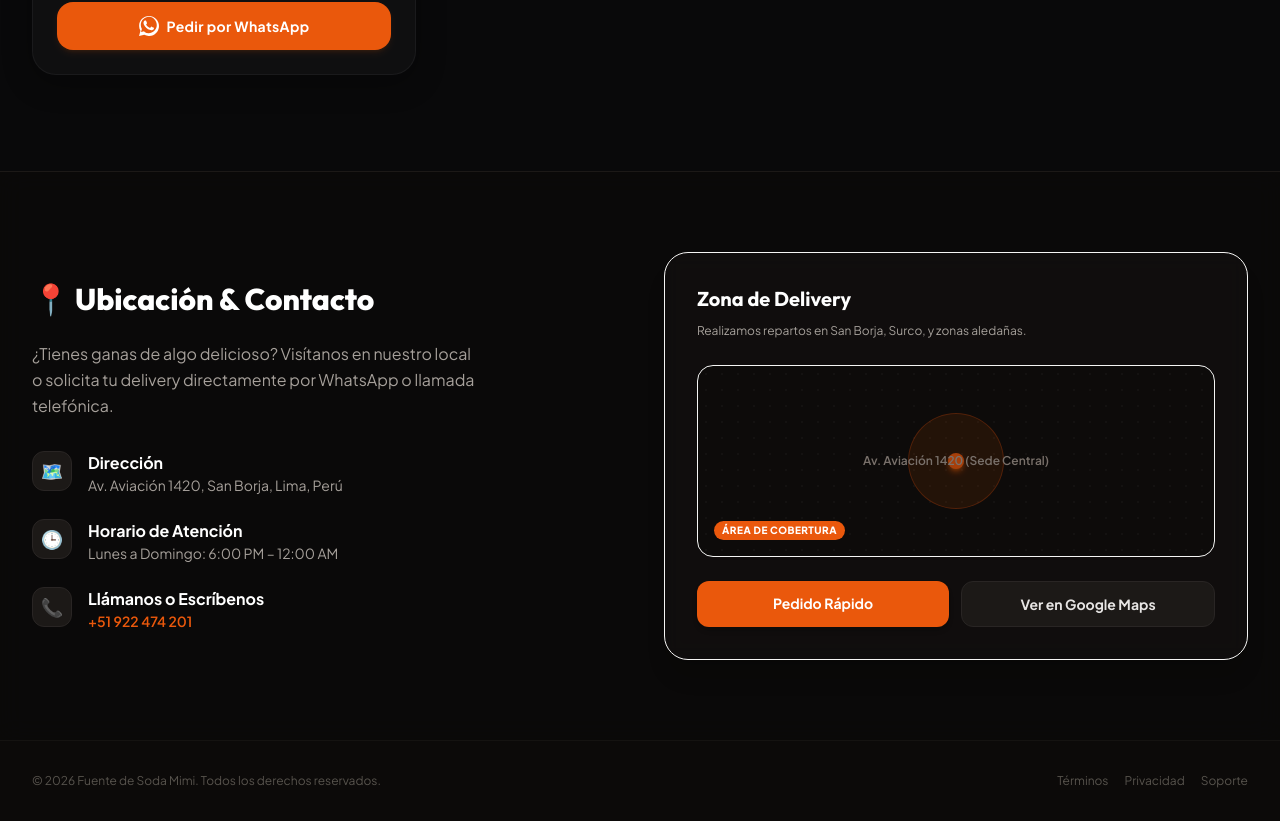
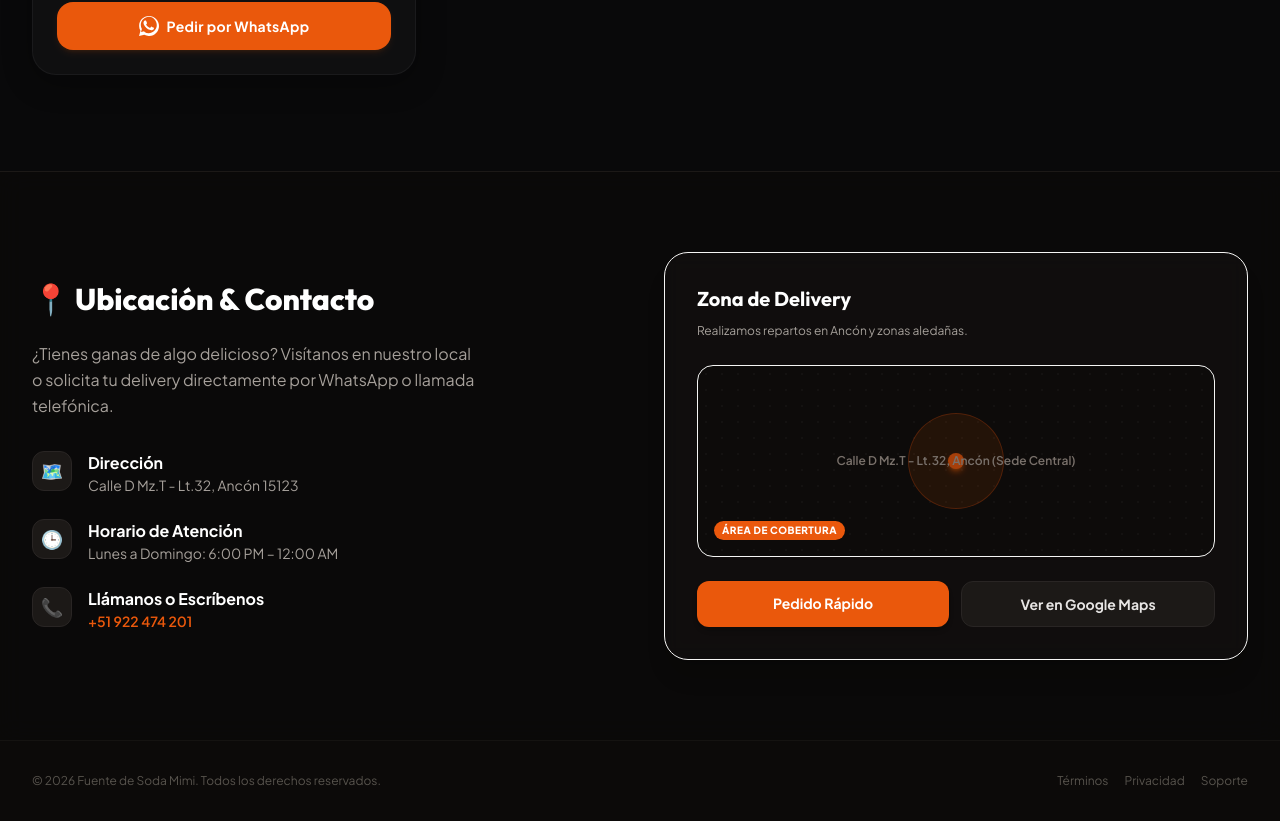
Before and after one commit to AngeGomez17/Fuente_de_soda_Noemi, a React (Vite) app: page / in a window 1280 px wide. Shown: the part 4158-4979 px from the top of the page. Built offline with nearby package versions, Linux system fonts and the light colour scheme.

Commit message:
Nueva direccion

```diff
--- a/src/App.jsx
+++ b/src/App.jsx
@@ -222,7 +222,7 @@
                   </div>
                   <div>
                     <h4 className="font-bold text-white">Dirección</h4>
-                    <p className="text-sm text-stone-400">Av. Aviación 1420, San Borja, Lima, Perú</p>
+                    <p className="text-sm text-stone-400">Calle D Mz.T - Lt.32, Ancón 15123</p>
                   </div>
                 </div>
 
@@ -253,7 +253,7 @@
             {/* Coverage Map / Delivery Area Container */}
             <div className="lg:col-span-6 rounded-3xl p-6 sm:p-8 border border-stone-850/80 bg-stone-900/35 shadow-xl flex flex-col justify-center backdrop-blur-sm">
               <h3 className="font-display font-bold text-xl text-white mb-2">Zona de Delivery</h3>
-              <p className="text-xs text-stone-400 mb-6 leading-relaxed">Realizamos repartos en San Borja, Surco, y zonas aledañas.</p>
+              <p className="text-xs text-stone-400 mb-6 leading-relaxed">Realizamos repartos en Ancón y zonas aledañas.</p>
 
               {/* Graphic Mock map representation */}
               <div className="relative h-48 w-full rounded-2xl bg-stone-950/60 border border-stone-850/50 overflow-hidden flex items-center justify-center">
@@ -265,7 +265,7 @@
                 <span className="absolute bottom-4 left-4 bg-brand-orange text-white text-[10px] font-black uppercase tracking-wider px-2 py-0.5 rounded-full">
                   Área de Cobertura
                 </span>
-                <span className="text-xs font-semibold text-stone-500 z-10 select-none">Av. Aviación 1420 (Sede Central)</span>
+                <span className="text-xs font-semibold text-stone-500 z-10 select-none">Calle D Mz.T - Lt.32, Ancón (Sede Central)</span>
               </div>
 
               <div className="mt-6 flex flex-col sm:flex-row gap-3">
```
